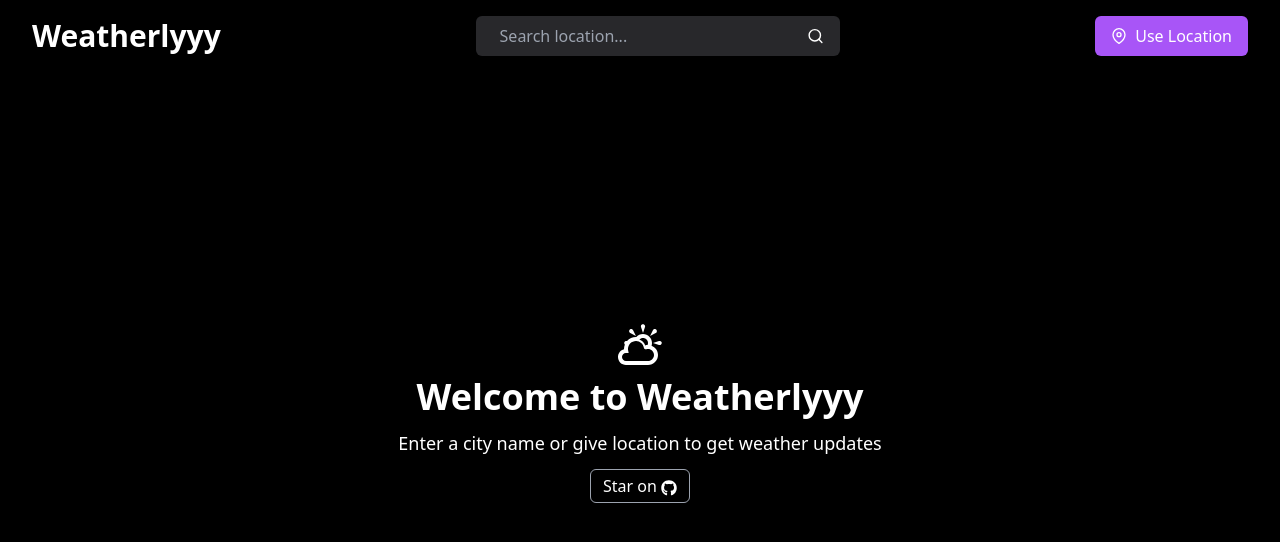
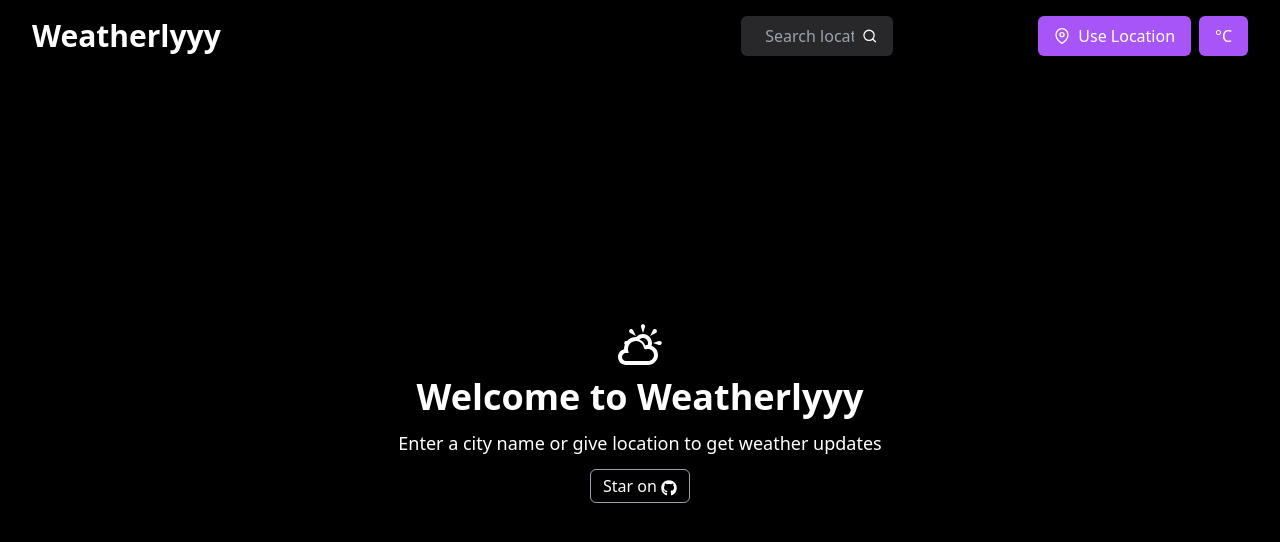
Before and after one commit to sxhil296/sahil-malik-wasserstoff-FullstackInternTask, a React (Vite) app: page / in a window 1280 px wide. Shown: the top 542 px of the page. Built offline with nearby package versions, Linux system fonts and the light colour scheme.

Commit message:
unit toggle button

```diff
--- a/src/App.jsx
+++ b/src/App.jsx
@@ -9,19 +9,20 @@
 const App = () => {
   const [weatherData, setWeatherData] = useState(null);
   const [forecastData, setForecastData] = useState(null);
+  const [unit, setUnit] = useState("metric"); // "metric" for Celsius, "imperial" for Fahrenheit
+
   const apiKey = "ec870ddf40f1fcb6c2d35ab7a4dd4b1c";
-  const units = "metric"; // Celsius
 
   const fetchWeatherData = async (city, latitude, longitude) => {
     try {
       let weatherResponse, forecastResponse;
 
       // Constructing the URLs based on input
-      const weatherByCityUrl = `https://api.openweathermap.org/data/2.5/weather?q=${city}&appid=${apiKey}&units=${units}`;
-      const forecastByCityUrl = `https://api.openweathermap.org/data/2.5/forecast?q=${city}&appid=${apiKey}&units=${units}`;
+      const weatherByCityUrl = `https://api.openweathermap.org/data/2.5/weather?q=${city}&appid=${apiKey}&units=${unit}`;
+      const forecastByCityUrl = `https://api.openweathermap.org/data/2.5/forecast?q=${city}&appid=${apiKey}&units=${unit}`;
 
-      const weatherByLocationUrl = `https://api.openweathermap.org/data/2.5/weather?lat=${latitude}&lon=${longitude}&appid=${apiKey}&units=${units}`;
-      const forecastByLocationUrl = `https://api.openweathermap.org/data/2.5/forecast?lat=${latitude}&lon=${longitude}&appid=${apiKey}&units=${units}`;
+      const weatherByLocationUrl = `https://api.openweathermap.org/data/2.5/weather?lat=${latitude}&lon=${longitude}&appid=${apiKey}&units=${unit}`;
+      const forecastByLocationUrl = `https://api.openweathermap.org/data/2.5/forecast?lat=${latitude}&lon=${longitude}&appid=${apiKey}&units=${unit}`;
 
       // API requests based on city or coordinates
       if (city) {
@@ -46,10 +47,18 @@
     }
   };
 
+  const toggleUnit = () => {
+    setUnit((prevUnit) => (prevUnit === "metric" ? "imperial" : "metric"));
+  };
+
   return (
     <div className="bg-black min-h-screen w-full justify-center overflow-hidden">
       <div className="max-w-[1280px] mx-auto sm:px-4">
-        <Header onSearch={fetchWeatherData} />
+        <Header
+          onSearch={fetchWeatherData}
+          onToggleUnit={toggleUnit}
+          unit={unit}
+        />
 
         {!weatherData ? (
           <div className="flex flex-col items-center justify-center h-[calc(100vh-120px)]">
@@ -71,8 +80,8 @@
         ) : (
           <div className="main-content flex flex-col sm:flex-row p-4 justify-center sm:mt-20 h-full gap-4">
             <div className="left-side flex flex-col sm:w-1/3 w-full">
-              <LeftUpperContainer weather={weatherData} />
-              <LeftLowerContainer forecast={forecastData} />
+              <LeftUpperContainer weather={weatherData} unit={unit} />
+              <LeftLowerContainer forecast={forecastData} unit={unit} />
             </div>
 
             <div className="right-side sm:w-2/3 w-full">
@@ -87,6 +96,7 @@
                   visibility: weatherData.visibility,
                   feelsLike: weatherData.main.feels_like,
                 }}
+                unit={unit}
               />
             </div>
           </div>
--- a/src/components/Header.jsx
+++ b/src/components/Header.jsx
@@ -1,8 +1,77 @@
+// import React, { useState } from "react";
+// import { FiSearch, FiMapPin } from "react-icons/fi";
+
+// const Header = ({ onSearch }) => {
+//   const [city, setCity] = useState("");
+
+//   const handleSearch = () => {
+//     if (city) {
+//       onSearch(city); // Trigger the API call with the city name
+//     }
+//   };
+
+//   const handleUseLocation = () => {
+//     if (navigator.geolocation) {
+//       navigator.geolocation.getCurrentPosition(
+//         (position) => {
+//           const { latitude, longitude } = position.coords;
+//           onSearch(null, latitude, longitude); // Pass the coordinates to onSearch
+//         },
+//         (error) => {
+//           console.error("Error retrieving location:", error);
+//           alert("Unable to retrieve your location.");
+//         }
+//       );
+//     } else {
+//       alert("Geolocation is not supported by your browser.");
+//     }
+//   };
+
+//   return (
+//     <header className="bg-black text-white p-4 flex flex-col sm:flex-row justify-between items-center">
+//       {/* Logo */}
+//       <div className="logo text-lg sm:text-3xl font-bold mb-4 sm:mb-0">
+//         Weatherlyyy
+//       </div>
+
+//       {/* Search Bar */}
+//       <div className="search-bar flex items-center bg-[#28282B] rounded-md w-full sm:w-[30%] px-2 sm:px-4 mb-4 sm:mb-0">
+//         <input
+//           type="text"
+//           placeholder="Search location..."
+//           value={city}
+//           onChange={(e) => setCity(e.target.value)}
+//           className="bg-transparent text-white w-full p-2 focus:outline-none"
+//         />
+//         <FiSearch
+//           className="text-white text-lg cursor-pointer"
+//           onClick={handleSearch}
+//         />
+//       </div>
+
+//       {/* Use Location Button */}
+//       <button
+//         className="location-button font-medium flex items-center bg-purple-500 px-4 py-2 rounded-md hover:bg-purple-600"
+//         onClick={handleUseLocation}
+//       >
+//         <FiMapPin className="mr-2" />
+//         Use Location
+//       </button>
+//     </header>
+//   );
+// };
+
+// export default Header;
+
+
+
 import React, { useState } from "react";
 import { FiSearch, FiMapPin } from "react-icons/fi";
+import { FaBars } from "react-icons/fa";
 
-const Header = ({ onSearch }) => {
+const Header = ({ onSearch, onToggleUnit, unit }) => {
   const [city, setCity] = useState("");
+  const [menuOpen, setMenuOpen] = useState(false);
 
   const handleSearch = () => {
     if (city) {
@@ -27,6 +96,10 @@
     }
   };
 
+  const toggleMenu = () => {
+    setMenuOpen(!menuOpen);
+  };
+
   return (
     <header className="bg-black text-white p-4 flex flex-col sm:flex-row justify-between items-center">
       {/* Logo */}
@@ -34,6 +107,7 @@
         Weatherlyyy
       </div>
 
+      <div className="flex flex-col sm:flex-row items-center w-full justify-between sm:w-auto">
         {/* Search Bar */}
         <div className="search-bar flex items-center bg-[#28282B] rounded-md w-full sm:w-[30%] px-2 sm:px-4 mb-4 sm:mb-0">
           <input
@@ -49,14 +123,36 @@
           />
         </div>
 
+        {/* Menu Button */}
+        <FaBars
+          className="text-white text-lg cursor-pointer sm:hidden"
+          onClick={toggleMenu}
+        />
+
+        {/* Menu */}
+        <div
+          className={`menu flex-col sm:flex-row sm:items-center ${
+            menuOpen ? "flex" : "hidden"
+          } sm:flex w-full sm:w-auto`}
+        >
           {/* Use Location Button */}
           <button
-        className="location-button font-medium flex items-center bg-purple-500 px-4 py-2 rounded-md hover:bg-purple-600"
+            className="location-button font-medium flex items-center bg-purple-500 px-4 py-2 rounded-md hover:bg-purple-600 mb-2 sm:mb-0"
             onClick={handleUseLocation}
           >
             <FiMapPin className="mr-2" />
             Use Location
           </button>
+
+          {/* Toggle Unit Button */}
+          <button
+            className="toggle-unit-button font-medium bg-purple-500 px-4 py-2 rounded-md hover:bg-purple-600 ml-2"
+            onClick={onToggleUnit}
+          >
+            {unit === "metric" ? "°C" : "°F"}
+          </button>
+        </div>
+      </div>
     </header>
   );
 };
--- a/src/components/LeftLowerContainer.jsx
+++ b/src/components/LeftLowerContainer.jsx
@@ -1,6 +1,13 @@
 import React from "react";
 
-const LeftLowerContainer = ({ forecast }) => {
+const LeftLowerContainer = ({ forecast, unit }) => {
+  // Convert temperature if needed
+  const convertTemperature = (temp) => {
+    return unit === "metric"
+      ? `${Math.round(temp)}°C`
+      : `${((temp * 9) / 5 + 32).toFixed(1)}°F`;
+  };
+
   return (
     <div className="left-lower-container p-4 bg-[#28282B] shadow-xl text-white rounded-md">
       <h3 className="text-xl font-bold mb-4">5-Day Forecast</h3>
@@ -17,7 +24,7 @@
                 alt={day.weather[0].description}
                 className="w-8 h-8 mr-2"
               />
-              <span>{Math.round(day.main.temp)}°C</span>
+              <span>{convertTemperature(day.main.temp)}</span>
             </div>
 
             {/* Date */}
--- a/src/components/LeftUpperContainer.jsx
+++ b/src/components/LeftUpperContainer.jsx
@@ -1,21 +1,32 @@
 import React from "react";
 import { FaMapMarkerAlt, FaCalendarAlt } from "react-icons/fa";
 
-const LeftUpperContainer = ({ weather }) => {
+const LeftUpperContainer = ({ weather, unit }) => {
   const { name, main, weather: weatherDetails } = weather;
   const currentWeather = weatherDetails[0];
+
+  // Convert temperature if needed
+  const convertTemperature = (temp) => {
+    return unit === "metric"
+      ? `${temp}°C`
+      : `${((temp * 9) / 5 + 32).toFixed(1)}°F`;
+  };
 
   return (
     <div className="left-upper-container p-4 bg-[#28282B] shadow-xl text-white rounded-md mb-4">
       <div className="flex items-center mt-4">
         <div className="ml-2">
           <p className="text-lg font-medium mb-1">Now</p>
-          <p className="text-4xl mb-1">{main.temp}°C</p>
+          <p className="text-4xl mb-1">{convertTemperature(main.temp)}</p>
           <p className="text-lg capitalize mb-1">
             {currentWeather.description}
           </p>
-          <p className="text-sm">Max Temp : {main.temp_max}°C</p>
-          <p className="text-sm">Min Temp : {main.temp_min}°C</p>
+          <p className="text-sm">
+            Max Temp : {convertTemperature(main.temp_max)}
+          </p>
+          <p className="text-sm">
+            Min Temp : {convertTemperature(main.temp_min)}
+          </p>
         </div>
         <img
           src={`http://openweathermap.org/img/wn/${currentWeather.icon}@2x.png`}
@@ -26,7 +37,7 @@
       <div className="border-b-2 my-4 w-[90%] ml-2"></div>
       <div className="ml-2">
         <h2 className="text-2xl font-bold flex items-center">
-          <FaMapMarkerAlt className="mr-2 " /> {name}
+          <FaMapMarkerAlt className="mr-2" /> {name}
         </h2>
         <p className="text-lg flex items-center">
           <FaCalendarAlt className="mr-3" />
--- a/src/components/RightContainer.jsx
+++ b/src/components/RightContainer.jsx
@@ -10,7 +10,14 @@
 import { GiDirectionSigns } from "react-icons/gi";
 import { FaWind } from "react-icons/fa6";
 
-const RightContainer = ({ highlights }) => {
+const RightContainer = ({ highlights, unit }) => {
+  // Convert temperature if needed
+  const convertTemperature = (temp) => {
+    return unit === "metric"
+      ? `${temp}°C`
+      : `${((temp * 9) / 5 + 32).toFixed(1)}°F`;
+  };
+
   return (
     <div className="p-4 bg-[#28282B] rounded-md shadow-xl text-white">
       <h1 className="text-white text-lg font-bold mb-4">Today's Highlights</h1>
@@ -23,7 +30,9 @@
             <div>
               <h4 className="text-sm sm:text-lg font-bold">Wind Speed</h4>
               <p className="text-xs sm:text-base">
-                {highlights.windSpeed} km/h
+                {unit === "metric"
+                  ? `${highlights.windSpeed} km/h`
+                  : `${(highlights.windSpeed / 1.609).toFixed(1)} mph`}
               </p>
             </div>
           </div>
@@ -94,7 +103,9 @@
             <div>
               <h4 className="text-sm sm:text-lg font-bold">Visibility</h4>
               <p className="text-xs sm:text-base">
-                {highlights.visibility / 1000} km
+                {unit === "metric"
+                  ? `${(highlights.visibility / 1000).toFixed(1)} km`
+                  : `${(highlights.visibility / 1609).toFixed(1)} miles`}
               </p>
             </div>
           </div>
@@ -104,7 +115,9 @@
             <WiThermometer className="text-3xl sm:text-4xl mr-3" />
             <div>
               <h4 className="text-sm sm:text-lg font-bold">Feels Like</h4>
-              <p className="text-xs sm:text-base">{highlights.feelsLike}°C</p>
+              <p className="text-xs sm:text-base">
+                {convertTemperature(highlights.feelsLike)}
+              </p>
             </div>
           </div>
         </div>
```
Lines whose indentation alone changed are shown as unchanged.
